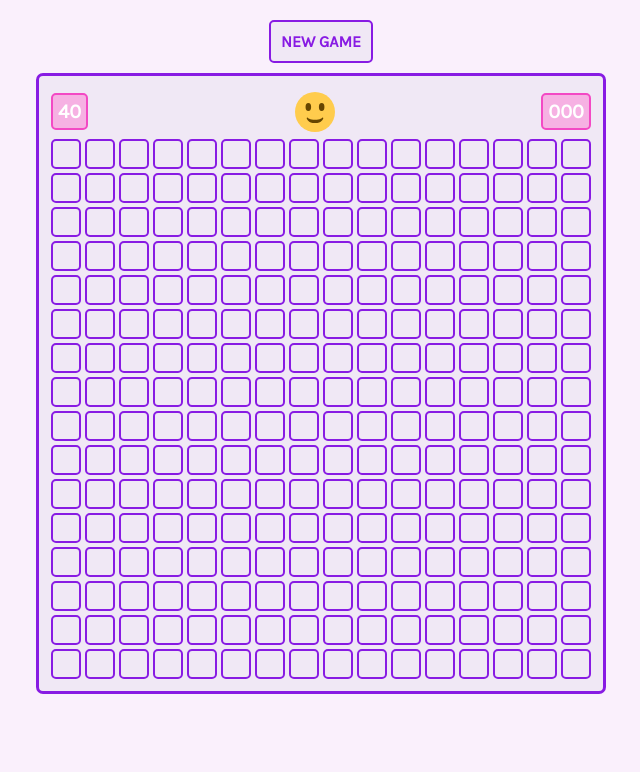
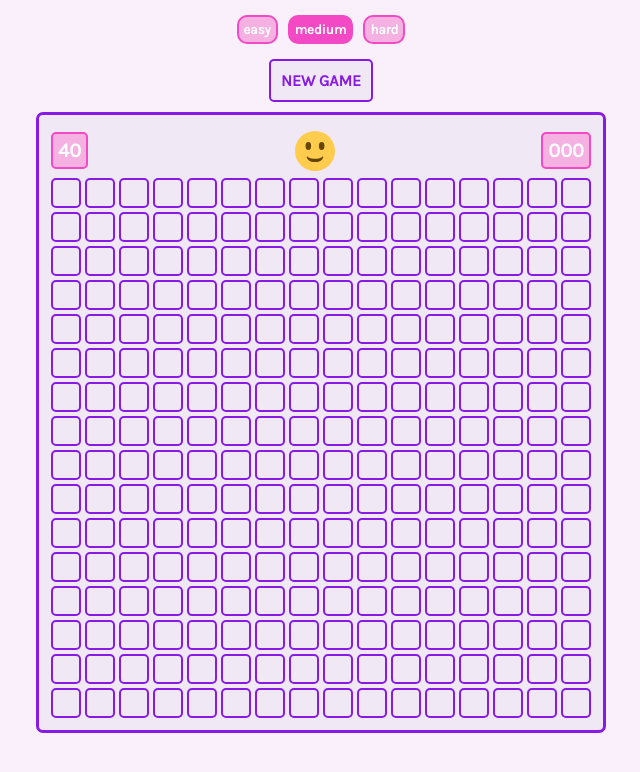
Before and after one commit to vanessahoamea/Minesweeper, a Vue app: page / in a window 1280 px wide. Shown: the top 772 px of the page, without its empty margins (319-959 px from the left). Built offline with nearby package versions, Linux system fonts and the light colour scheme.

Commit message:
modal text and difficulty selection

```diff
--- a/src/App.vue
+++ b/src/App.vue
@@ -1,4 +1,10 @@
 <template>
+    <div class="difficulty-buttons">
+        <button :class="{ selected: isEasy }" @click="changeDifficulty(DIFFICULTY.EASY)">easy</button>
+        <button :class="{ selected: isMedium }" @click="changeDifficulty(DIFFICULTY.MEDIUM)">medium</button>
+        <button :class="{ selected: isHard }" @click="changeDifficulty(DIFFICULTY.HARD)">hard</button>
+    </div>
+
     <Game :boardSize="boardSize" :mines="mines" />
 </template>
 
@@ -16,13 +22,48 @@ export default {
     components: { Game },
     data() {
         return {
+            DIFFICULTY,
             boardSize: DIFFICULTY.MEDIUM[0],
             mines: DIFFICULTY.MEDIUM[1]
         };
+    },
+    computed: {
+        isEasy() {
+            return this.boardSize === 8;
+        },
+        isMedium() {
+            return this.boardSize === 16;
+        },
+        isHard() {
+            return this.boardSize === 24;
+        },
+    },
+    methods: {
+        changeDifficulty(newDifficulty) {
+            [this.boardSize, this.mines] = newDifficulty;
+        }
     }
 };
 </script>
 
 <style>
+.difficulty-buttons {
+    display: flex;
+    justify-content: center;
+}
 
+.difficulty-buttons button {
+    margin: 5px;
+    padding: 5px;
+    border-radius: 10px;
+    border: 2px solid var(--mine-color);
+    background-color: var(--mine-background);
+    color: white;
+    font-weight: bold;
+    cursor: pointer;
+}
+
+.difficulty-buttons .selected {
+    background-color: var(--mine-color);
+}
 </style>
--- a/src/assets/css/modal.css
+++ b/src/assets/css/modal.css
@@ -15,3 +15,7 @@
     border-radius: 10px;
     text-align: center;
 }
+
+.modal h2 {
+    margin-bottom: 10px;
+}
--- a/src/components/Modal.vue
+++ b/src/components/Modal.vue
@@ -1,8 +1,9 @@
 <template>
     <div class="backdrop" @click.self="closeModal">
         <div class="modal">
-            <p>Win: {{ modalData.win }}</p>
-            <p>Time: {{ modalData.seconds }}</p>
+            <h2>{{ title }}</h2>
+            <p>{{ message }}</p>
+            <p>Your time: {{ correctTime }} seconds</p>
         </div>
     </div>
 </template>
@@ -10,9 +11,32 @@
 <script>
 export default {
     props: ["modalData"],
+    data() {
+        return {
+            title: "",
+            message: ""
+        };
+    },
+    computed: {
+        correctTime() {
+            return this.modalData.seconds + 1;
+        }
+    },
     methods: {
         closeModal() {
             this.$emit("close");
+        }
+    },
+    mounted() {
+        if(this.modalData.win)
+        {
+            this.title = "You Win!";
+            this.message = "Congratulations! You cleared the game.";
+        }
+        else
+        {
+            this.title = "You Lose!";
+            this.message = "Better luck next time.";
         }
     }
 };
```
